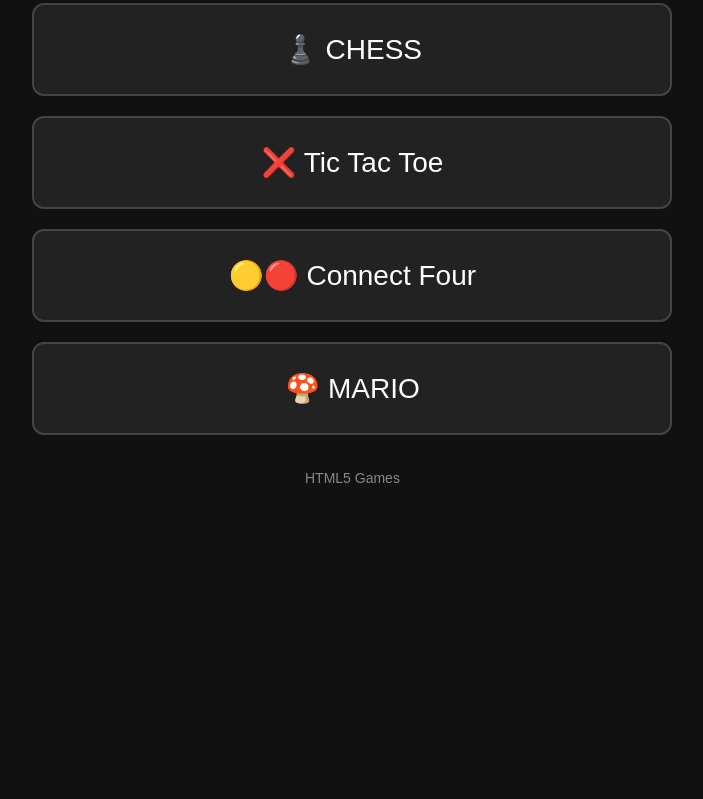
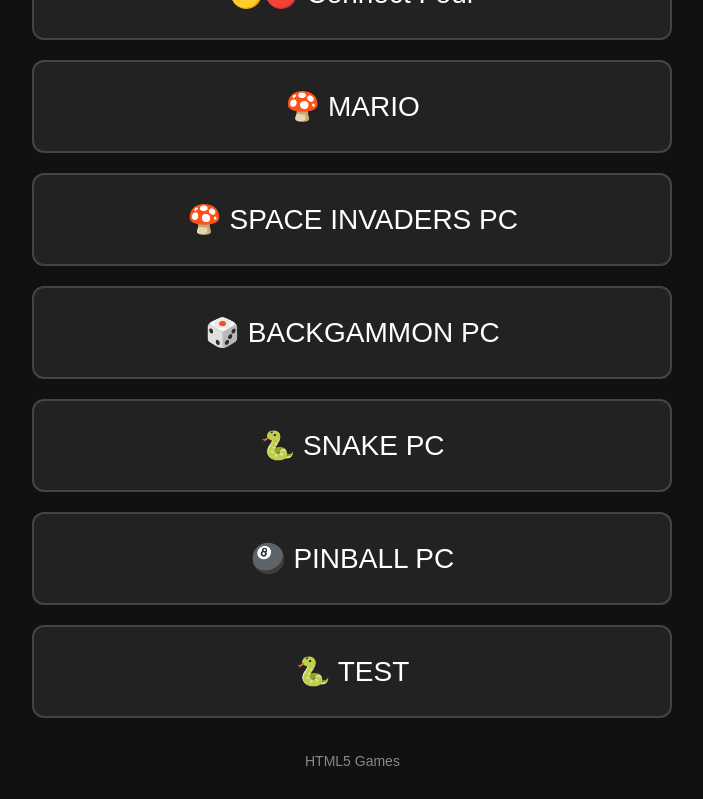
Before and after one commit to Kadaz/TolisArcade, a plain HTML site: page index.html in a window 1280 px wide. Shown: the part 538-1337 px from the top of the page, without its empty margins (308-1011 px from the left). Before the commit the page ends 1054 px from the top, so only its background shows below. Drawn offline with Linux system fonts and the light colour scheme.

Commit message:
Update index.html

```diff
--- a/index.html
+++ b/index.html
@@ -130,7 +130,25 @@
             🍄 MARIO
         </a>
 
+        <a class="game" href="https://kadaz.github.io/space-invaders/">
+            🍄 SPACE INVADERS PC
+        </a>
 
+        <a class="game" href="https://kadaz.github.io/backgammon-html/">
+            🎲 BACKGAMMON PC
+        </a>
+
+        <a class="game" href="https://kadaz.github.io/snake-game/">
+            🐍 SNAKE PC
+        </a>
+
+        <a class="game" href="https://lrusso.github.io/3DPinballSpaceCadet/3DPinballSpaceCadet.htm">
+            🎱 PINBALL PC
+        </a>
+
+        <a class="game" href="https://ffalt.github.io/mah/">
+            🐍 TEST
+        </a>
 
     </div>
 
```
